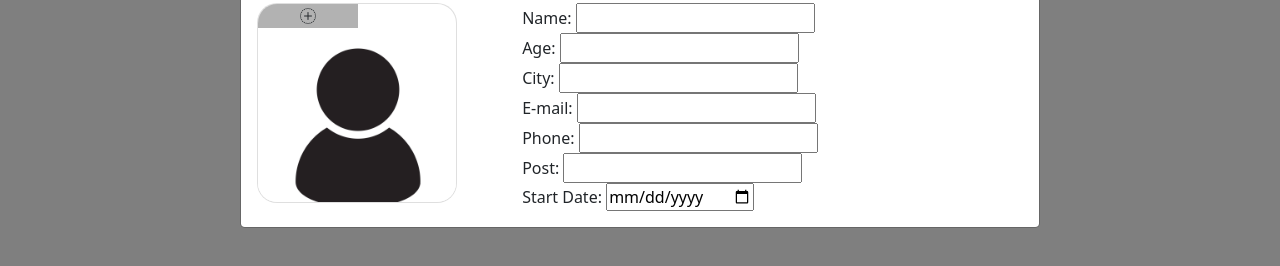
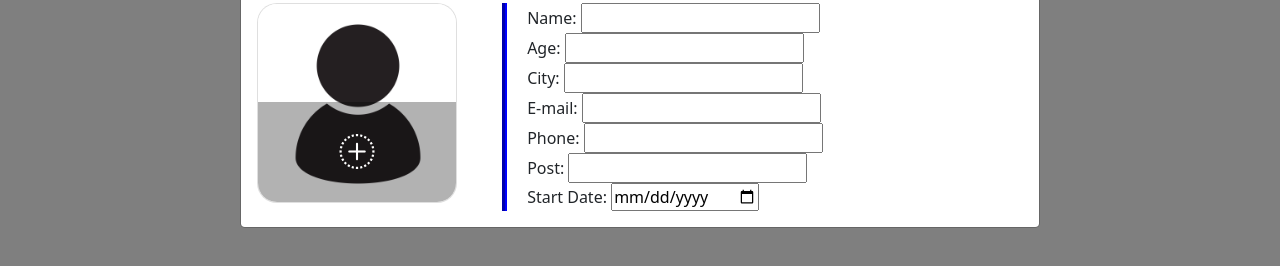
Before and after one commit to epramh/crud-operation, a website built with Vite: page index.html in a window 1280 px wide. Both pictures are taken after a click on the button "New User". Shown: the part 328-594 px from the top of the page. Built offline with nearby package versions, Linux system fonts and the light colour scheme.

Commit message:
Adding Style .upload i

```diff
--- a/src/style.css
+++ b/src/style.css
@@ -1,6 +1,7 @@
 :root {
   --purple: #6f42c1;
 }
+
 .custom-element {
   color: var(--purple);
 }
@@ -48,8 +49,13 @@ td button i {
   justify-content: center;
   height: 100px;
   left: 10;
-  width: 100px;
+  position: absolute;
+  width: 100%;
+}
 
+.upload i {
+  color: #fff;
+  font-size: 35px;
 }
 
 .imgholder .upload input {
@@ -58,6 +64,6 @@ td button i {
 
 .modal-body form .inputField {
   flex-basis: 68%;
-  border-left: 5px grove blue;
+  border-left: 5px groove blue;
   padding-left: 20px;
 }
```
